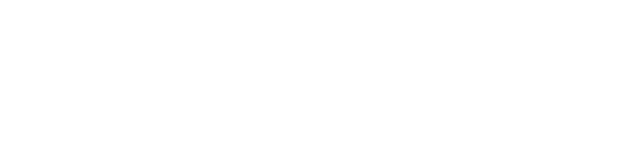
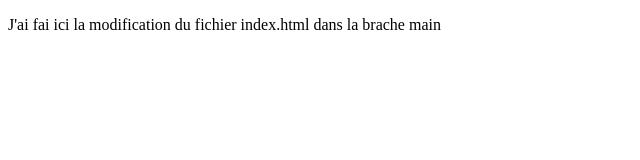
Before and after one commit to saddem2006/Projet_Examen, a plain HTML site: page index.html in a window 1280 px wide. Shown: the whole page, without its empty margins (0-640 px from the left). Drawn offline with Linux system fonts and the light colour scheme.

Commit message:
Update index.html

```diff
--- a/index.html
+++ b/index.html
@@ -6,6 +6,7 @@
     <title>Document</title>
 </head>
 <body>
+    <p>J'ai fai ici la modification du fichier index.html dans la brache main</p>
 
 
 </body>
```
